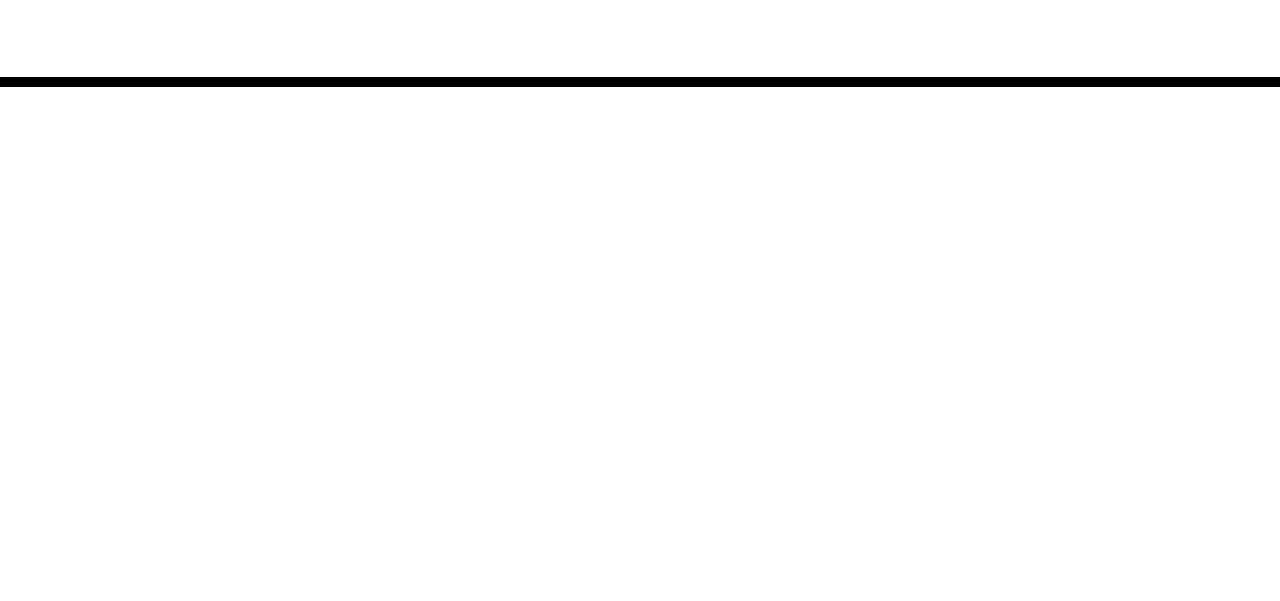
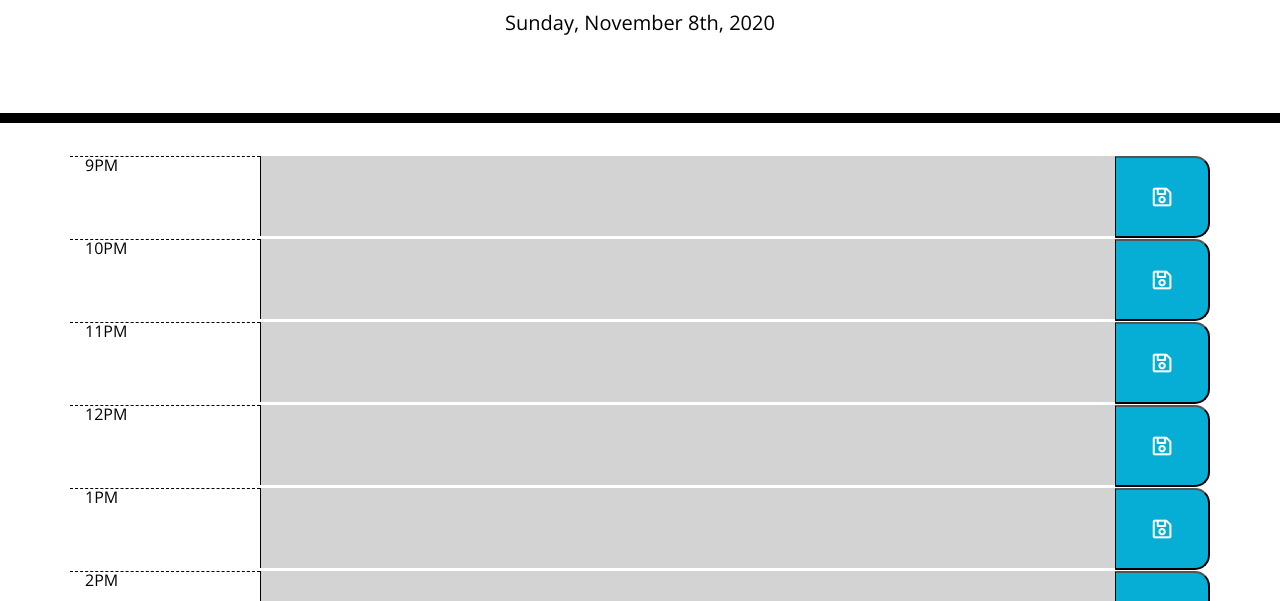
Before and after one commit to ArlonTuazon/weeklyScheduler, a plain HTML site: page index.html in a window 1280 px wide. Shown: the part 181-782 px from the top of the page. Drawn offline with nearby package versions, Linux system fonts and the light colour scheme; files that its build step writes are made by us from their sources.

Commit message:
changed path for css and script

```diff
--- a/index.html
+++ b/index.html
@@ -18,7 +18,7 @@
       href="https://fonts.googleapis.com/css?family=Open+Sans&display=swap"
       rel="stylesheet"
     />
-    <link rel="stylesheet" href="style.css" />
+    <link rel="stylesheet" href="./develop/style.css" />
     <title>Work Day Scheduler</title>
   </head>
 
@@ -35,6 +35,6 @@
 
     <script src="https://code.jquery.com/jquery-3.4.1.min.js"></script>
     <script src="https://cdnjs.cloudflare.com/ajax/libs/moment.js/2.24.0/moment.min.js"></script>
-    <script src="./script.js"></script>
+    <script src="./develop/script.js"></script>
   </body>
 </html>
```
